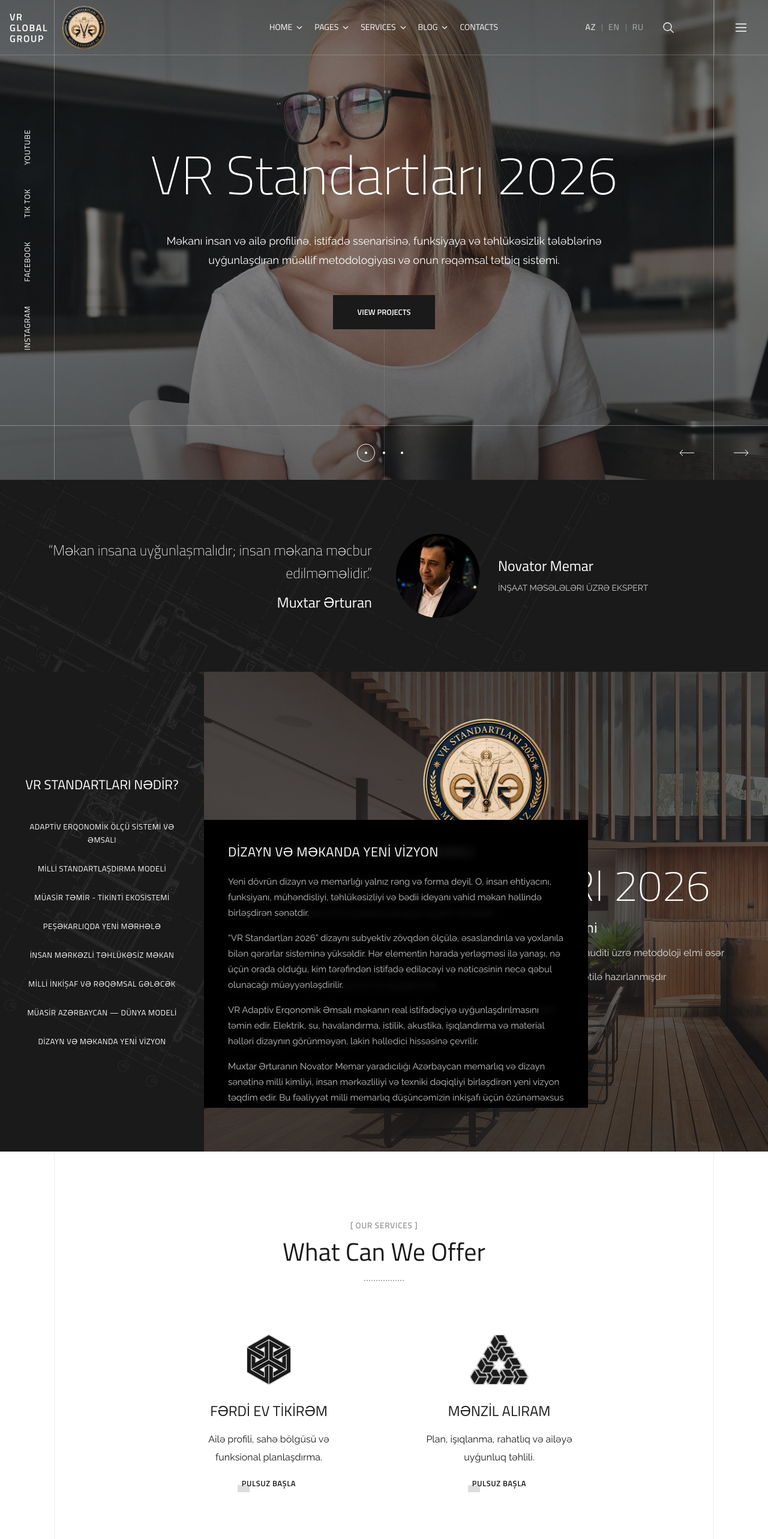
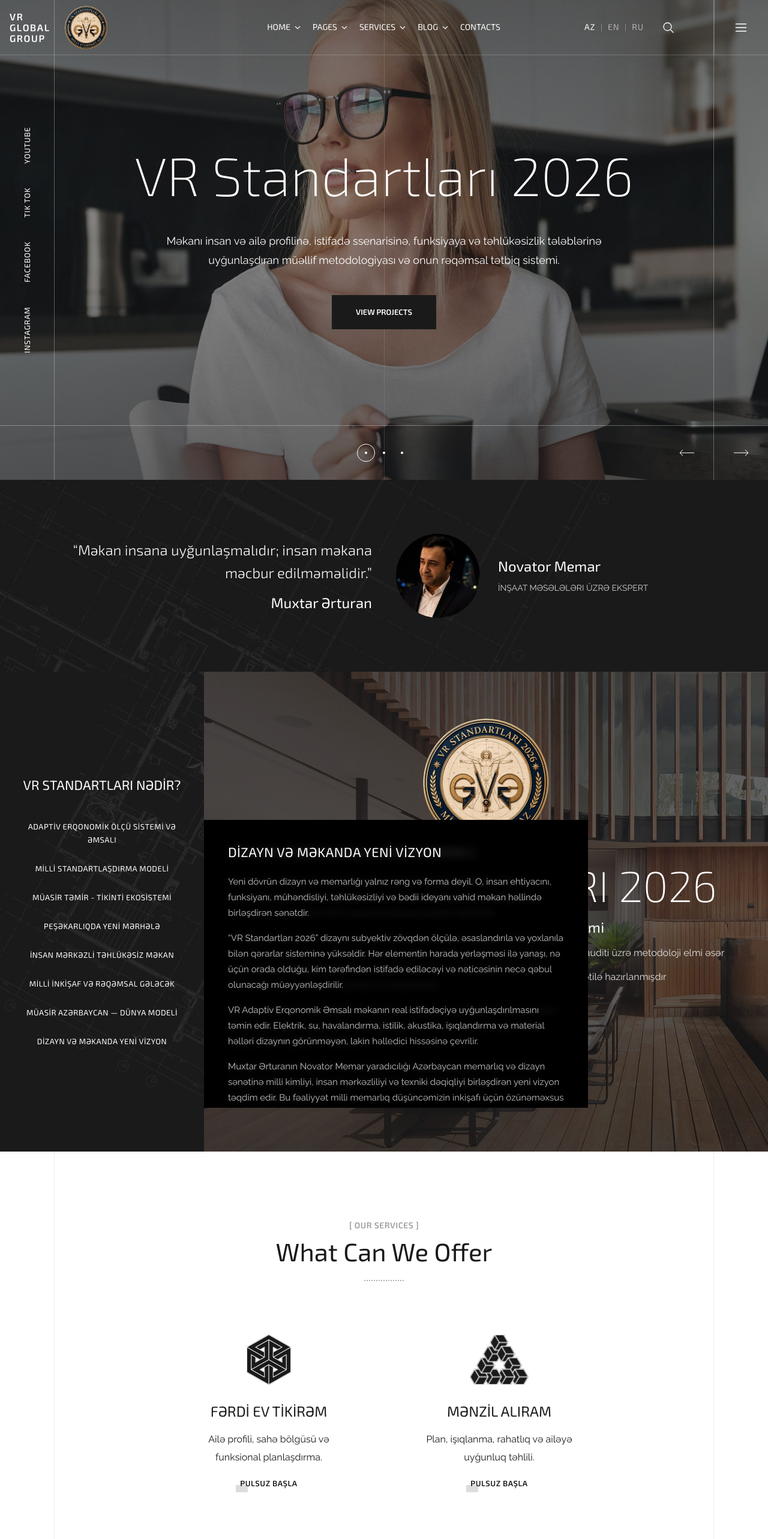
Before and after one commit to feyruzalizada/VRprogect, a Next.js app: page / in a window 1280 px wide. Shown: the top 2566 px of the page at 60% size. Built offline with nearby package versions, Linux system fonts and the light colour scheme.

Commit message:
Switch the display font to Exo 2 for full Azerbaijani support

```diff
--- a/src/app/globals.css
+++ b/src/app/globals.css
@@ -1,17 +1,3 @@
-/* Titillium has no schwa in its light weights, so this face supplies just that glyph */
-@font-face {
-  font-family: "Schwa";
-  src: url("/fonts/raleway-latin-ext.woff2") format("woff2");
-  font-weight: 100 900;
-  font-style: normal;
-  font-display: swap;
-  unicode-range: U+0259;
-}
-
-html {
-  --font-titillium: "Schwa", var(--font-titillium-base);
-}
-
 *,
 *::before,
 *::after {
--- a/src/app/layout.tsx
+++ b/src/app/layout.tsx
@@ -1,11 +1,10 @@
 import type { Metadata } from "next";
-import { Titillium_Web, Raleway } from "next/font/google";
+import { Exo_2, Raleway } from "next/font/google";
 import "./globals.css";
 
-const titillium = Titillium_Web({
-  variable: "--font-titillium-base",
+const display = Exo_2({
+  variable: "--font-display",
   subsets: ["latin", "latin-ext"],
-  weight: ["200", "400", "600", "900"],
   display: "swap",
 });
 
@@ -23,7 +22,7 @@
 
 export default function RootLayout({ children }: LayoutProps<"/">) {
   return (
-    <html lang="en" className={`${titillium.variable} ${raleway.variable}`}>
+    <html lang="en" className={`${display.variable} ${raleway.variable}`}>
       <body>{children}</body>
     </html>
   );
--- a/src/components/Header.module.css
+++ b/src/components/Header.module.css
@@ -70,7 +70,7 @@
 .brand {
   display: flex;
   flex-direction: column;
-  font-family: var(--font-titillium), sans-serif;
+  font-family: var(--font-display), sans-serif;
   font-size: 16px;
   font-weight: 600;
   line-height: 18px;
@@ -91,7 +91,7 @@
   margin: 0;
   padding: 0;
   list-style: none;
-  font-family: var(--font-titillium), sans-serif;
+  font-family: var(--font-display), sans-serif;
   font-size: 14px;
   line-height: 26.25px;
 }
@@ -113,7 +113,7 @@
   align-items: center;
   height: 91px;
   padding-right: 17px;
-  font-family: var(--font-titillium), sans-serif;
+  font-family: var(--font-display), sans-serif;
   font-size: 14px;
   text-transform: uppercase;
   color: #fff;
@@ -172,7 +172,7 @@
 .dropdownLink {
   display: block;
   padding: 5px 40px;
-  font-family: var(--font-titillium), sans-serif;
+  font-family: var(--font-display), sans-serif;
   font-size: 16px;
   line-height: 30px;
   color: #fff;
@@ -261,7 +261,7 @@
   background: none;
   border: none;
   cursor: pointer;
-  font-family: var(--font-titillium), sans-serif;
+  font-family: var(--font-display), sans-serif;
   font-size: 14px;
   line-height: 26.25px;
   letter-spacing: 0.75px;
@@ -313,7 +313,7 @@
   background: none;
   border: none;
   outline: none;
-  font-family: var(--font-titillium), sans-serif;
+  font-family: var(--font-display), sans-serif;
   font-size: 14px;
   letter-spacing: 0.75px;
   text-transform: uppercase;
@@ -432,7 +432,7 @@
 
 .panelHeading {
   margin: 40px 0 20px;
-  font-family: var(--font-titillium), sans-serif;
+  font-family: var(--font-display), sans-serif;
   font-size: 14px;
   font-weight: 600;
   line-height: 14px;
@@ -460,7 +460,7 @@
   margin: 0;
   padding: 0;
   list-style: none;
-  font-family: var(--font-titillium), sans-serif;
+  font-family: var(--font-display), sans-serif;
   font-size: 15px;
   line-height: 28px;
   color: #b6b6b6;
@@ -476,7 +476,7 @@
   margin: 30px 0 0;
   padding: 0;
   list-style: none;
-  font-family: var(--font-titillium), sans-serif;
+  font-family: var(--font-display), sans-serif;
   font-size: 13px;
   letter-spacing: 0.75px;
   text-transform: uppercase;
@@ -562,7 +562,7 @@
   flex: 1;
   display: block;
   padding: 14px 0;
-  font-family: var(--font-titillium), sans-serif;
+  font-family: var(--font-display), sans-serif;
   font-size: 15px;
   text-transform: uppercase;
   color: #fff;
@@ -596,7 +596,7 @@
 .mobileSubLink {
   display: block;
   padding: 8px 0;
-  font-family: var(--font-titillium), sans-serif;
+  font-family: var(--font-display), sans-serif;
   font-size: 14px;
   color: #b6b6b6;
 }
--- a/src/components/HeroSlider.module.css
+++ b/src/components/HeroSlider.module.css
@@ -101,7 +101,7 @@
   transform: translate(-50%, -50%) translateY(-63px);
   display: flex;
   justify-content: center;
-  font-family: var(--font-titillium), sans-serif;
+  font-family: var(--font-display), sans-serif;
   font-weight: 900;
   font-size: 200px;
   line-height: 200px;
@@ -142,7 +142,7 @@
   position: relative;
   z-index: 5;
   margin: 0;
-  font-family: var(--font-titillium), sans-serif;
+  font-family: var(--font-display), sans-serif;
   font-weight: 200;
   font-size: 90px;
   line-height: 80px;
@@ -174,7 +174,7 @@
   padding: 15px 39px;
   border: 1px solid transparent;
   background-color: #1a1a1a;
-  font-family: var(--font-titillium), sans-serif;
+  font-family: var(--font-display), sans-serif;
   font-weight: 600;
   font-size: 13px;
   line-height: 25px;
@@ -226,7 +226,7 @@
 }
 
 .socialLink {
-  font-family: var(--font-titillium), sans-serif;
+  font-family: var(--font-display), sans-serif;
   font-weight: 400;
   font-size: 13px;
   letter-spacing: 0.75px;
--- a/src/components/QuoteBanner.module.css
+++ b/src/components/QuoteBanner.module.css
@@ -32,7 +32,7 @@
   width: 50%;
   margin: 0;
   padding-right: 20px;
-  font-family: var(--font-titillium), sans-serif;
+  font-family: var(--font-display), sans-serif;
   text-align: right;
   color: #fff;
 }
@@ -46,7 +46,7 @@
 
 .quoteName {
   margin: 14px 0 0;
-  font-family: var(--font-titillium), sans-serif;
+  font-family: var(--font-display), sans-serif;
   font-size: 24px;
   font-weight: 400;
   line-height: 33.6px;
@@ -68,7 +68,7 @@
 
 .name {
   margin: 0 0 6px;
-  font-family: var(--font-titillium), sans-serif;
+  font-family: var(--font-display), sans-serif;
   font-size: 24px;
   font-weight: 400;
   line-height: 33.6px;
--- a/src/components/Services.module.css
+++ b/src/components/Services.module.css
@@ -37,7 +37,7 @@
 .eyebrow {
   display: block;
   margin-bottom: 6px;
-  font-family: var(--font-titillium), sans-serif;
+  font-family: var(--font-display), sans-serif;
   font-size: 14px;
   font-weight: 600;
   line-height: 26.25px;
@@ -48,7 +48,7 @@
 
 .title {
   margin: 0;
-  font-family: var(--font-titillium), sans-serif;
+  font-family: var(--font-display), sans-serif;
   font-size: 42px;
   font-weight: 400;
   line-height: 48px;
@@ -145,7 +145,7 @@
 .cardTitle {
   margin: 0 0 15px;
   transition: color 300ms linear;
-  font-family: var(--font-titillium), sans-serif;
+  font-family: var(--font-display), sans-serif;
   font-size: 24px;
   font-weight: 400;
   line-height: 33.6px;
@@ -166,7 +166,7 @@
   position: relative;
   z-index: 0;
   display: inline-block;
-  font-family: var(--font-titillium), sans-serif;
+  font-family: var(--font-display), sans-serif;
   font-size: 13px;
   font-weight: 600;
   line-height: 24px;
@@ -206,7 +206,7 @@
 
 .counterValue {
   margin: 0;
-  font-family: var(--font-titillium), sans-serif;
+  font-family: var(--font-display), sans-serif;
   font-size: 42px;
   font-weight: 300;
   line-height: 42px;
@@ -215,7 +215,7 @@
 
 .counterLabel {
   margin: 8px 0 0;
-  font-family: var(--font-titillium), sans-serif;
+  font-family: var(--font-display), sans-serif;
   font-size: 18px;
   font-weight: 600;
   line-height: 25.2px;
--- a/src/components/SideNavShowcase.module.css
+++ b/src/components/SideNavShowcase.module.css
@@ -21,7 +21,7 @@
 .asideTitle {
   margin: 0 0 40px;
   padding: 0 24px;
-  font-family: var(--font-titillium), sans-serif;
+  font-family: var(--font-display), sans-serif;
   font-size: 22px;
   font-weight: 400;
   line-height: 38px;
@@ -56,7 +56,7 @@
   border: 0;
   background: none;
   cursor: pointer;
-  font-family: var(--font-titillium), sans-serif;
+  font-family: var(--font-display), sans-serif;
   font-size: 13px;
   font-weight: 400;
   line-height: 22px;
@@ -103,7 +103,7 @@
 
 .panelTitle {
   margin: 0 0 22px;
-  font-family: var(--font-titillium), sans-serif;
+  font-family: var(--font-display), sans-serif;
   font-size: 22px;
   font-weight: 400;
   line-height: 30px;
@@ -196,7 +196,7 @@
 
 .heading {
   margin: 0;
-  font-family: var(--font-titillium), sans-serif;
+  font-family: var(--font-display), sans-serif;
   font-size: 72px;
   font-weight: 200;
   line-height: 80px;
@@ -205,7 +205,7 @@
 
 .subtitle {
   margin: 14px 0 0;
-  font-family: var(--font-titillium), sans-serif;
+  font-family: var(--font-display), sans-serif;
   font-size: 24px;
   font-weight: 400;
   line-height: 34px;
@@ -226,7 +226,7 @@
 
 .author {
   margin: 60px 0 0;
-  font-family: var(--font-titillium), sans-serif;
+  font-family: var(--font-display), sans-serif;
   font-size: 16px;
   font-weight: 600;
   line-height: 24px;
@@ -248,7 +248,7 @@
   padding: 18px 41px;
   border: 1px solid #fff;
   background-color: #fff;
-  font-family: var(--font-titillium), sans-serif;
+  font-family: var(--font-display), sans-serif;
   font-size: 13px;
   font-weight: 600;
   line-height: 18.5px;
```
Also changed, not shown: public/fonts/raleway-latin-ext.woff2 (deleted).
